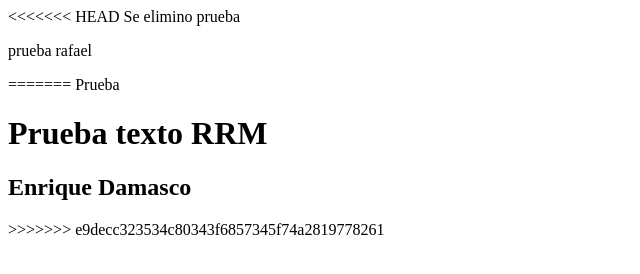
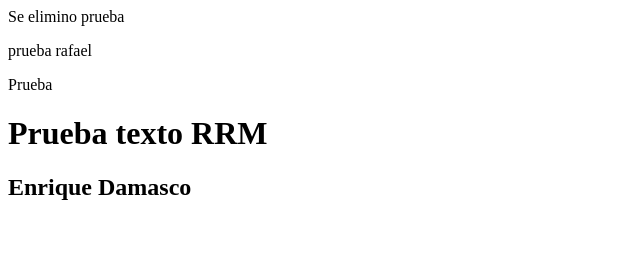
Before and after one commit to EnriqueDamascoAlducin/prueba-git, a plain HTML site: page index.html in a window 1280 px wide. Shown: the whole page, without its empty margins (0-640 px from the left). Drawn offline with Linux system fonts and the light colour scheme.

Commit message:
holagggg

```diff
--- a/index.html
+++ b/index.html
@@ -6,14 +6,14 @@
     <title>Prueba</title>
 </head>
 <body>
-<<<<<<< HEAD
+
     Se elimino prueba
 
     <p> prueba rafael</p>
-=======
+
     Prueba
     <h1>    Prueba texto RRM </h1>
     <h2>Enrique Damasco</h2>
->>>>>>> e9decc323534c80343f6857345f74a2819778261
+
 </body>
 </html>
```
